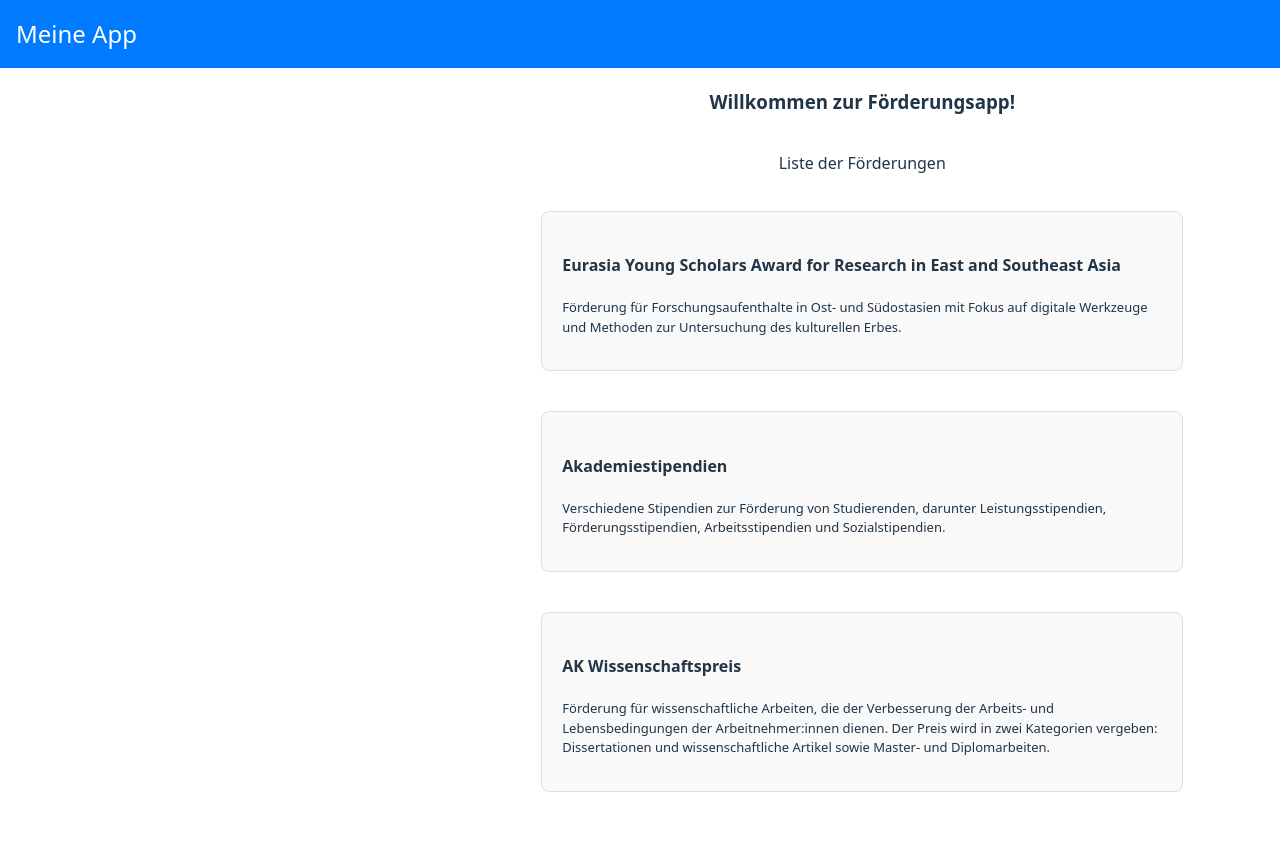
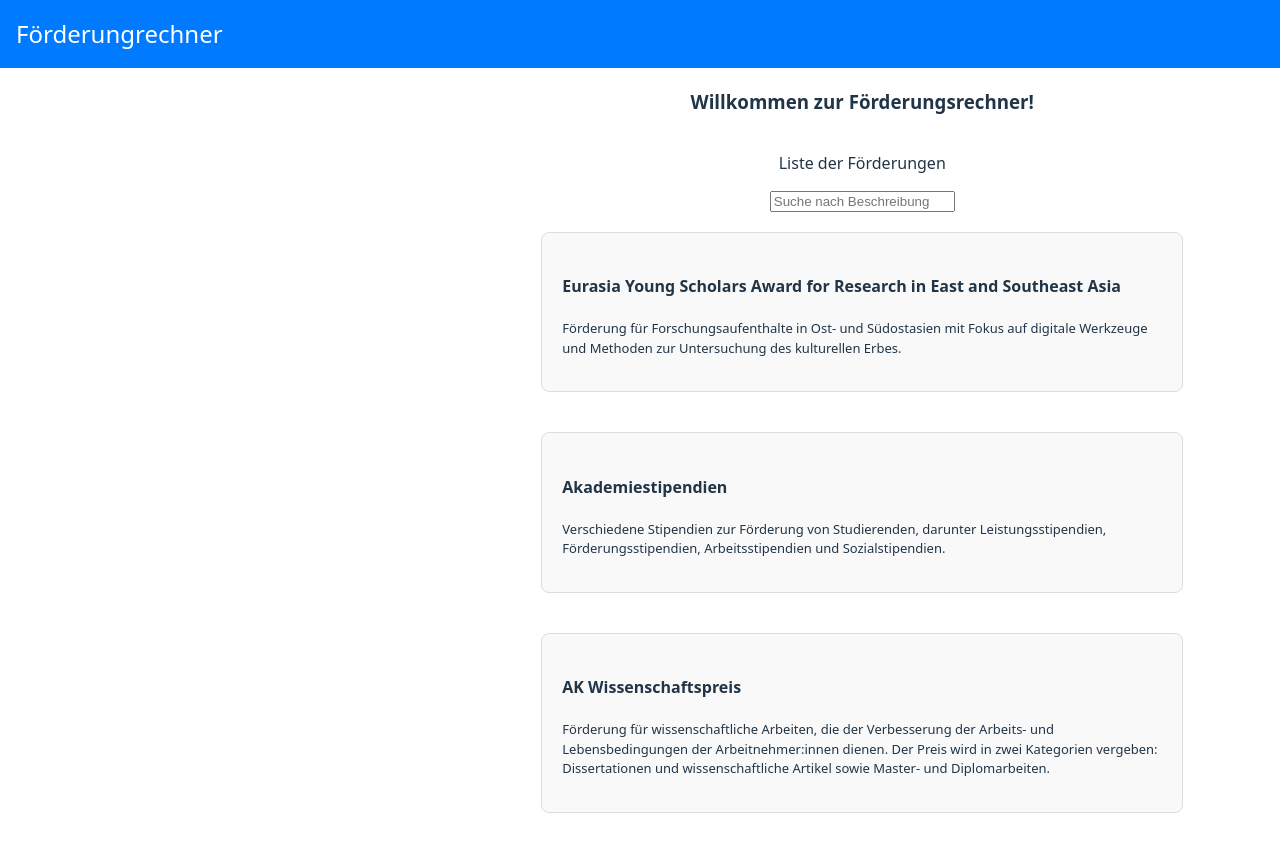
Before and after one commit to FischerCarmen/LegalHackertron, a React (Vite) app: page / in a window 1280 px wide. Shown: the top 852 px of the page. Built offline with nearby package versions, Linux system fonts and the light colour scheme.

Commit message:
Add searchbar

```diff
--- a/src/App.tsx
+++ b/src/App.tsx
@@ -25,6 +25,7 @@ interface Förderung {
 const App: React.FC = () => {
     const [data, setData] = useState<Förderung[]>([]);
     const [expanded, setExpanded] = useState<number | null>(null);
+    const [search, setSearch] = useState<string>('');
 
     useEffect(() => {
         fetch('/data.json')
@@ -36,10 +37,18 @@ const App: React.FC = () => {
         setExpanded(expanded === index ? null : index);
     };
 
+    const handleSearchChange = (event: React.ChangeEvent<HTMLInputElement>) => {
+        setSearch(event.target.value);
+    };
+
+    const filteredData = data.filter(förderung =>
+        förderung.beschreibung.toLowerCase().includes(search.toLowerCase())
+    );
+
     return (
         <div>
             <nav className="navbar">
-                <div className="navbar-brand">Meine App</div>
+                <div className="navbar-brand">Förderungrechner</div>
                 <div className="navbar-nav">
                     <a className="nav-item" href="#">Home</a>
                     <a className="nav-item" href="#">Über uns</a>
@@ -47,9 +56,15 @@ const App: React.FC = () => {
             </nav>
 
             <div className="content">
-                <h3>Willkommen zur Förderungsapp!</h3>
+                <h3>Willkommen zur Förderungsrechner!</h3>
                 <p>Liste der Förderungen</p>
-                {data.map((förderung, index) => (
+                <input
+                    type="text"
+                    placeholder="Suche nach Beschreibung"
+                    value={search}
+                    onChange={handleSearchChange}
+                />
+                {filteredData.map((förderung, index) => (
                     <div key={index} className="förderung">
                         <h4 onClick={() => toggleExpand(index)} style={{ cursor: 'pointer' }}>
                             {förderung.name}
```
